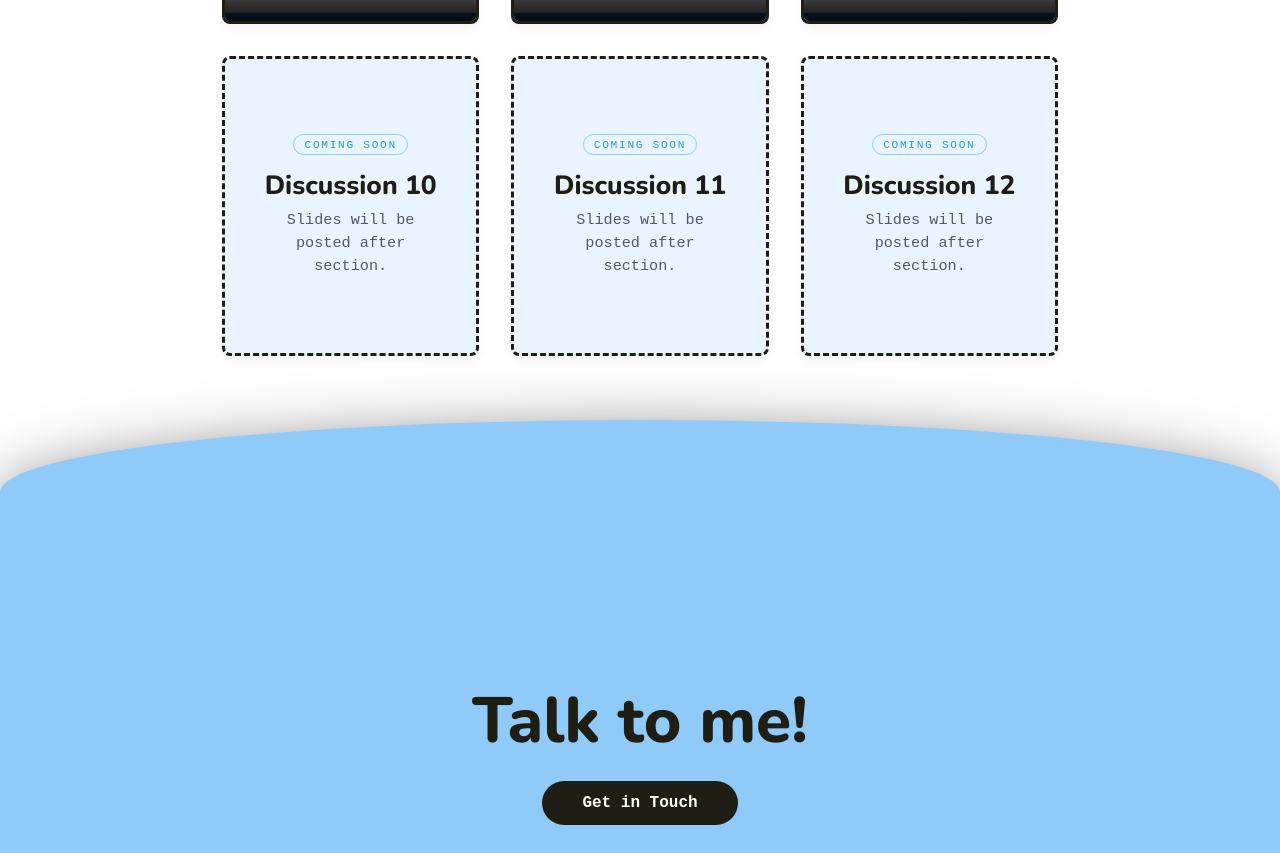
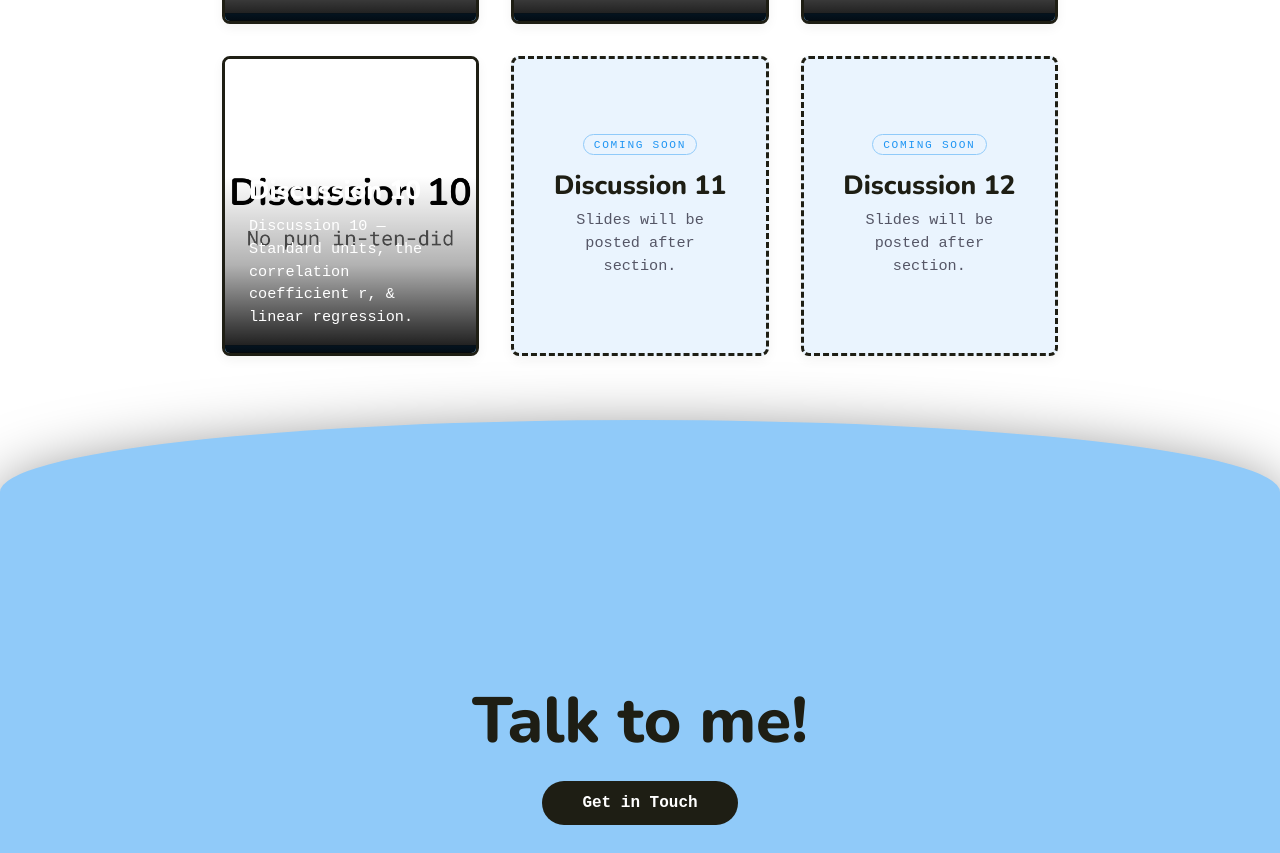
Before and after one commit to its-wayne/Portfolio, a plain HTML site: page students.html in a window 1280 px wide. Shown: the part 1293-2146 px from the top of the page. Drawn offline with nearby package versions, Linux system fonts and the light colour scheme; a web font is replaced by a local one.

Commit message:
added discussion 10 slides

```diff
--- a/students.html
+++ b/students.html
@@ -168,11 +168,14 @@
           </div>
         </li>
 
-        <li class="project-card project-card--soon">
+        <li class="project-card" data-card-tone="dark" data-cta="Open Slides">
+          <img class="project-card-bg" src="Assets/discussion10-cover.png" alt="Discussion 10 preview" />
           <div class="project-card-content">
-            <span class="soon-badge">Coming soon</span>
-            <h3 class="project-card-title">Discussion 10</h3>
-            <p class="project-card-desc">Slides will be posted after section.</p>
+            <h3 class="project-card-title">
+              <a href="https://docs.google.com/presentation/d/1SsZBe0d1dpbyiT6bKHxK1G6Bk_vNbAJyaLztR90GBdU/edit?usp=sharing" class="project-card-link"
+                target="_blank" rel="noopener noreferrer">Discussion 10</a>
+            </h3>
+            <p class="project-card-desc">Discussion 10 — Standard units, the correlation coefficient r, &amp; linear regression.</p>
           </div>
         </li>
 
```
Also changed, not shown: Assets/discussion10-cover.png (added).
